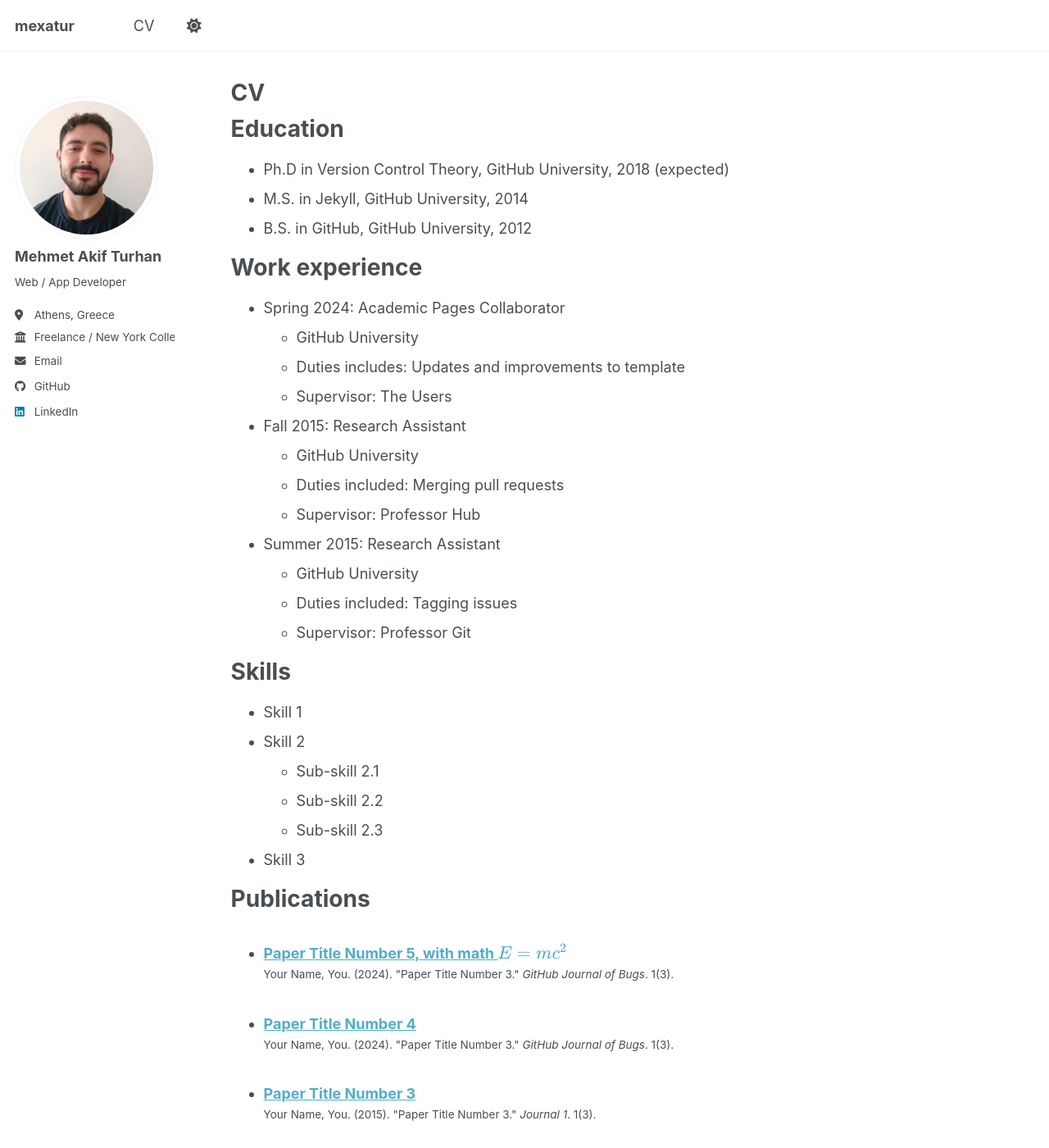
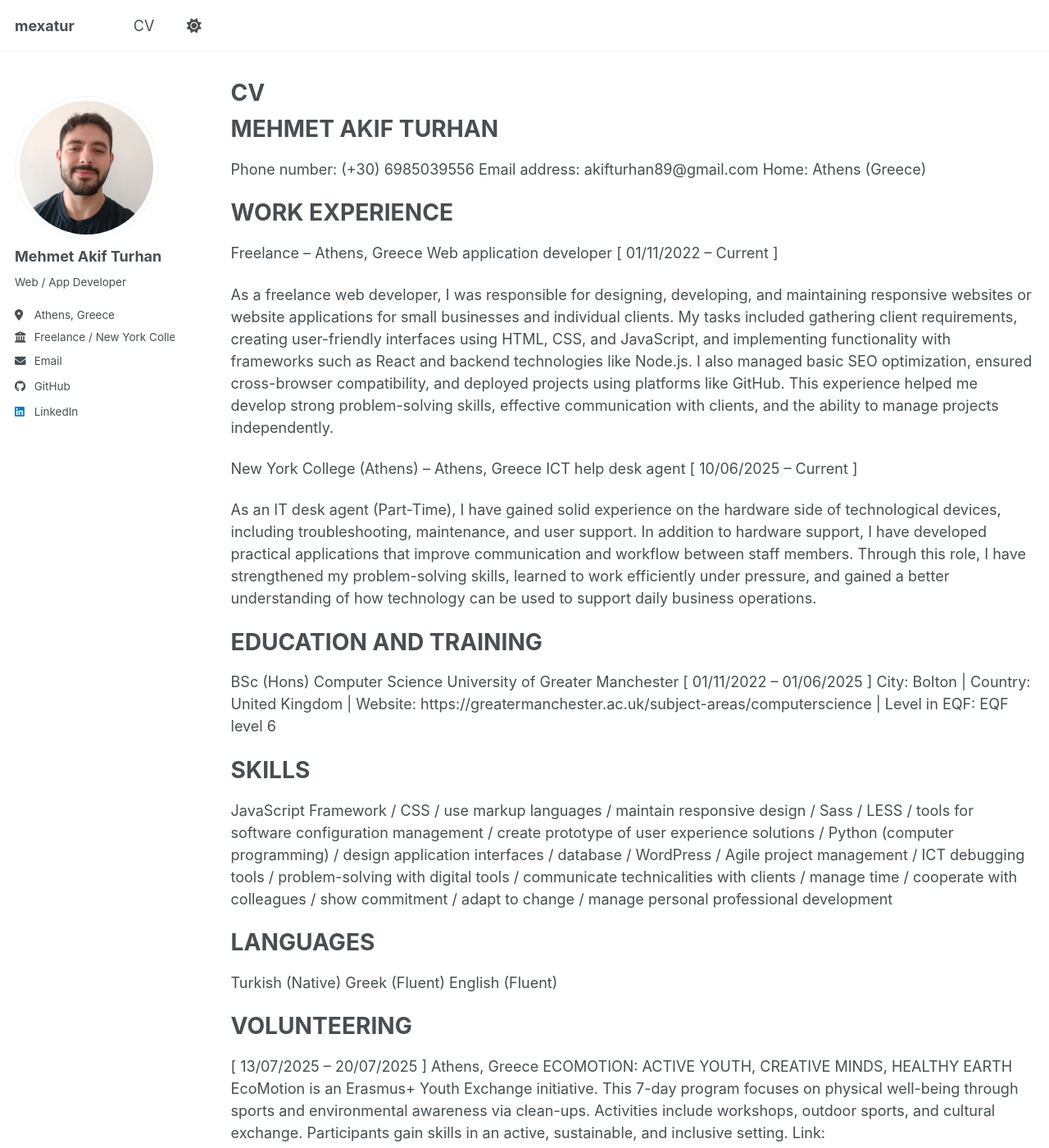
Before and after one commit to Mexatur/Blog, a Jekyll site: the page built from _pages/cv.md, in a window 1280 px wide and 1400 px high. Shown: the whole window at 82% size. Built offline with Jekyll 4.4.1, drawn with Linux system fonts in a browser that asks for light colours; a script bundle is joined from its source files by our own code; library files that are not in the unit come from our copies; some of the changed text lies outside the part shown.

Commit message:
Revise CV with updated personal and professional details
Updated CV with personal information, work experience, education, skills, languages, and volunteering activities.

```diff
--- a/_pages/cv.md
+++ b/_pages/cv.md
@@ -9,56 +9,67 @@ redirect_from:
 
 {% include base_path %}
 
-Education
+MEHMET AKIF TURHAN
 ======
-* Ph.D in Version Control Theory, GitHub University, 2018 (expected)
-* M.S. in Jekyll, GitHub University, 2014
-* B.S. in GitHub, GitHub University, 2012
+Phone number: (+30) 6985039556
+Email address: akifturhan89@gmail.com
+Home: Athens (Greece)
 
-Work experience
+WORK EXPERIENCE
 ======
-* Spring 2024: Academic Pages Collaborator
-  * GitHub University
-  * Duties includes: Updates and improvements to template
-  * Supervisor: The Users
+Freelance – Αthens, Greece
+Web application developer [ 01/11/2022 – Current ]
 
-* Fall 2015: Research Assistant
-  * GitHub University
-  * Duties included: Merging pull requests
-  * Supervisor: Professor Hub
+As a freelance web developer, I was responsible for designing, developing, and maintaining responsive websites or
+website applications for small businesses and individual clients. My tasks included gathering client requirements,
+creating user-friendly interfaces using HTML, CSS, and JavaScript, and implementing functionality with frameworks
+such as React and backend technologies like Node.js. I also managed basic SEO optimization, ensured cross-browser
+compatibility, and deployed projects using platforms like GitHub. This experience helped me develop strong
+problem-solving skills, effective communication with clients, and the ability to manage projects independently.
 
-* Summer 2015: Research Assistant
-  * GitHub University
-  * Duties included: Tagging issues
-  * Supervisor: Professor Git
+New York College (Athens) – Athens, Greece
+ICT help desk agent [ 10/06/2025 – Current ]
 
-Skills
+As an IT desk agent (Part-Time), I have gained solid experience on the hardware side of technological devices,
+including troubleshooting, maintenance, and user support. In addition to hardware support, I have developed
+practical applications that improve communication and workflow between staff members. Through this role, I have
+strengthened my problem-solving skills, learned to work efficiently under pressure, and gained a better
+understanding of how technology can be used to support daily business operations.
+
+EDUCATION AND TRAINING
 ======
-* Skill 1
-* Skill 2
-  * Sub-skill 2.1
-  * Sub-skill 2.2
-  * Sub-skill 2.3
-* Skill 3
+BSc (Hons) Computer Science
+University of Greater Manchester [ 01/11/2022 – 01/06/2025 ]
+City: Bolton | Country: United Kingdom | Website: https://greatermanchester.ac.uk/subject-areas/computerscience | Level in EQF: EQF level 6
 
-Publications
+SKILLS
 ======
-  <ul>{% for post in site.publications reversed %}
-    {% include archive-single-cv.html %}
-  {% endfor %}</ul>
+JavaScript Framework / CSS / use markup languages / maintain responsive design / Sass / LESS / tools for
+software configuration management / create prototype of user experience solutions / Python (computer
+programming) / design application interfaces / database / WordPress / Agile project management / ICT
+debugging tools / problem-solving with digital tools / communicate technicalities with clients / manage time /
+cooperate with colleagues / show commitment / adapt to change / manage personal professional development
 
-Talks
+
+LANGUAGES
 ======
-  <ul>{% for post in site.talks reversed %}
-    {% include archive-single-talk-cv.html  %}
-  {% endfor %}</ul>
+Turkish (Native)
+Greek (Fluent)
+English (Fluent)
 
-Teaching
+VOLUNTEERING
 ======
-  <ul>{% for post in site.teaching reversed %}
-    {% include archive-single-cv.html %}
-  {% endfor %}</ul>
+[ 13/07/2025 – 20/07/2025 ] Athens, Greece
+ECOMOTION: ACTIVE YOUTH, CREATIVE MINDS, HEALTHY EARTH
+EcoMotion is an Erasmus+ Youth Exchange initiative. This 7-day program focuses on physical well-being through
+sports and environmental awareness via clean-ups. Activities include workshops, outdoor sports, and cultural
+exchange. Participants gain skills in an active, sustainable, and inclusive setting.
+Link: https://www.youthpass.eu/en/verify/HMR7-V1TL-AYYX-HHHF/Mehmet Akif Turhan
 
-Service and leadership
-======
-* Currently signed in to 43 different slack teams
+[ 01/04/2023 – 01/10/2025 ] Athens, Greece
+BOARD DIRECTORY OF OLYMPUS YOUTH CENTER
+Since April 2023, I have been part of the founding team of the Olympus Youth Center (OYC), an initiative dedicated to
+helping immigrant teens and young adults integrate more smoothly into life in Greece. From the center’s inception, I
+have served on the board of directors, working alongside a passionate team to grow and enhance the center's
+programs and impact on the community.
+Link: https://www.youtube.com/@OlympusYouthCenter
```
